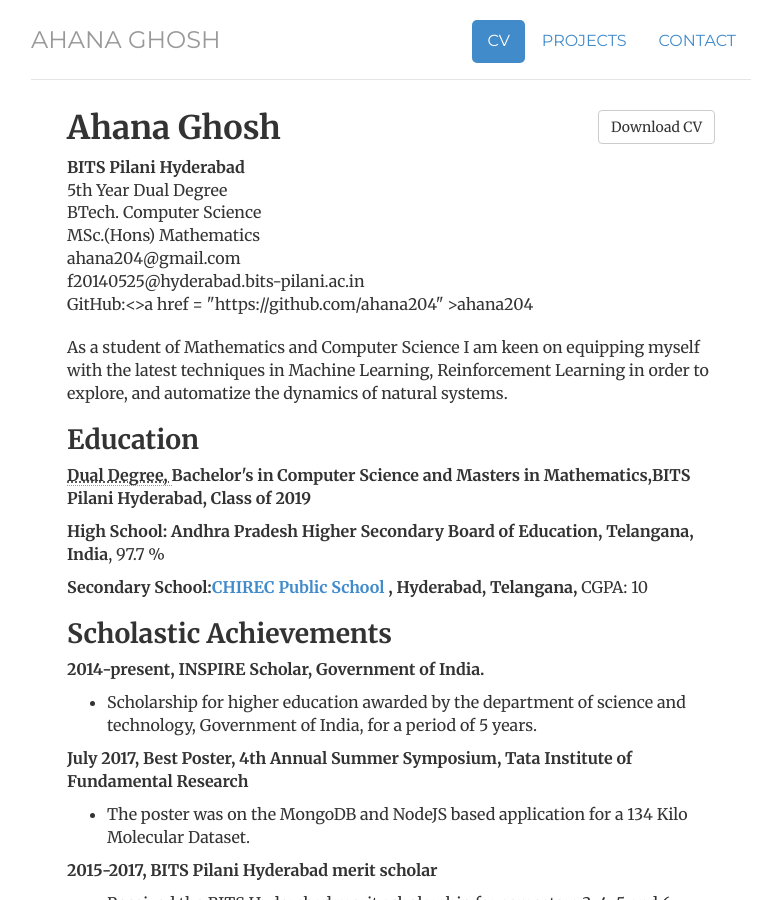
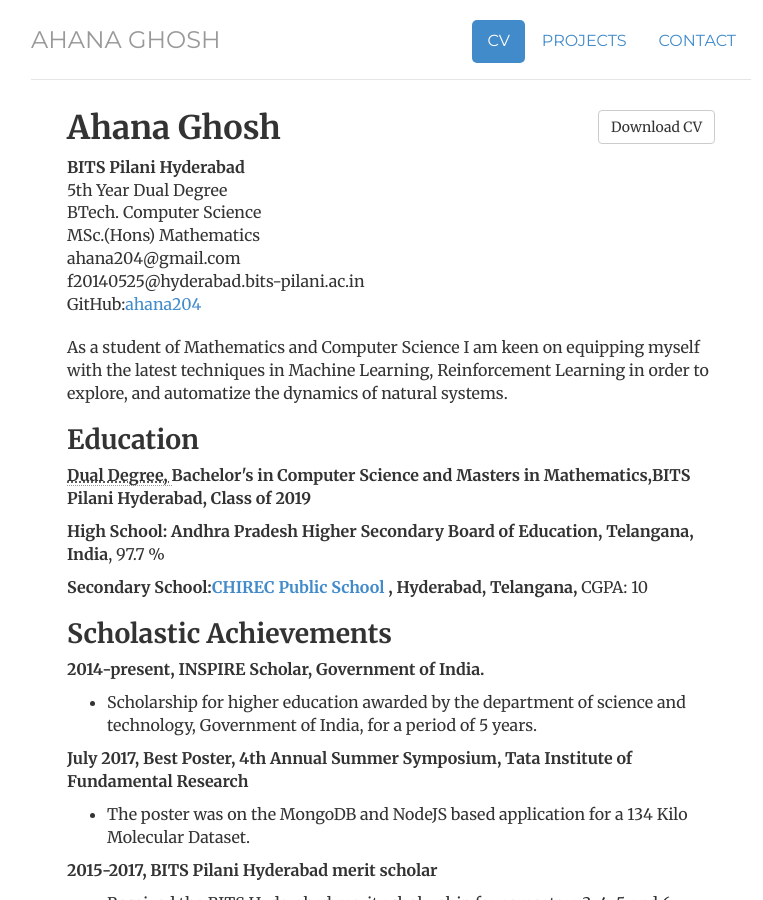
Before and after one commit to ahana204/ahana204.github.io, a Jekyll site: the page built from cv/index.html, in a window 1280 px wide and 900 px high. Shown: the whole window, without its empty margins (249-1012 px from the left). Built offline with Jekyll 4.4.1, drawn with Linux system fonts in a browser that asks for light colours.

Commit message:
Update index.html

```diff
--- a/cv/index.html
+++ b/cv/index.html
@@ -19,7 +19,7 @@ description: Current CV, Ahana Ghosh, BITS Pilani Hyderabad.
 				MSc.(Hons) Mathematics<br>
 				<span class="obfuscate">moc.liamg@402anaha</span><br>
 				<span class="obfuscate">ni.ca.inalip-stib.dabaredyh@52504102f</span><br>
-				GitHub:<>a href = "https://github.com/ahana204" >ahana204</a>
+				GitHub:<a href = "https://github.com/ahana204" >ahana204</a>
 				</address>
 				</div>
 
```
